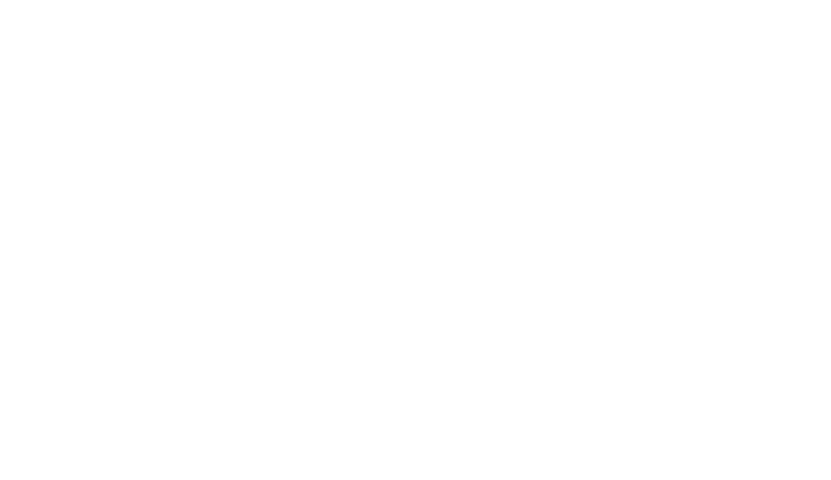
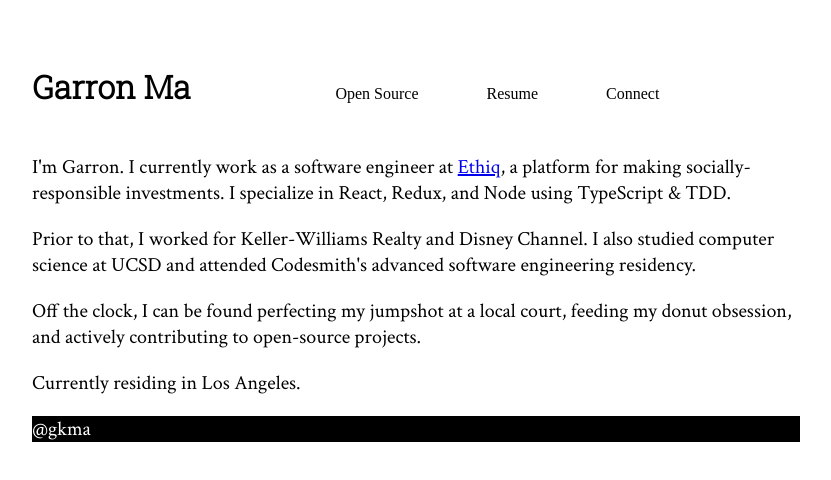
Before and after one commit to gkma/portfolio, a plain HTML site: page index.html in a window 1280 px wide. Shown: the whole page, without its empty margins (224-1055 px from the left). Drawn offline with Linux system fonts and the light colour scheme.

Commit message:
added body paragraphs

```diff
--- a/index.html
+++ b/index.html
@@ -4,7 +4,43 @@
     <meta charset="UTF-8" />
     <meta name="viewport" content="width=device-width, initial-scale=1.0" />
     <meta http-equiv="X-UA-Compatible" content="ie=edge" />
-    <title>Garron K. Ma | Frontend Engineer</title>
+    <title>Garron Ma</title>
+    <link rel="stylesheet" href="./css/style.css" />
   </head>
-  <body></body>
+  <body>
+    <header>
+      <nav id="nav-left">
+        <a href="#" class="home-link"> <h1>Garron Ma</h1> </a>
+      </nav>
+      <nav id="nav-right">
+        <a href="#" class="nav-links" id="nav-link-projects">Open Source</a>
+        <a href="#" class="nav-links" id="nav-link-resume">Resume</a>
+        <a href="#" class="nav-links" id="nav-link-connect">Connect</a>
+      </nav>
+    </header>
+    <section>
+      <p>
+        I'm Garron. I currently work as a software engineer at
+        <a
+          href="http://beta.ethiq.com/"
+          target="_blank"
+          rel="noopener noreferrer"
+          >Ethiq</a
+        >, a platform for making socially-responsible investments. I specialize
+        in React, Redux, and Node using TypeScript & TDD.
+      </p>
+      <p>
+        Prior to that, I worked for Keller-Williams Realty and Disney Channel. I
+        also studied computer science at UCSD and attended Codesmith's advanced
+        software engineering residency.
+      </p>
+      <p>
+        Off the clock, I can be found perfecting my jumpshot at a local court,
+        feeding my donut obsession, and actively contributing to open-source
+        projects.
+      </p>
+      <p>Currently residing in Los Angeles.</p>
+    </section>
+  </body>
+  <footer><p>@gkma</p></footer>
 </html>
```
